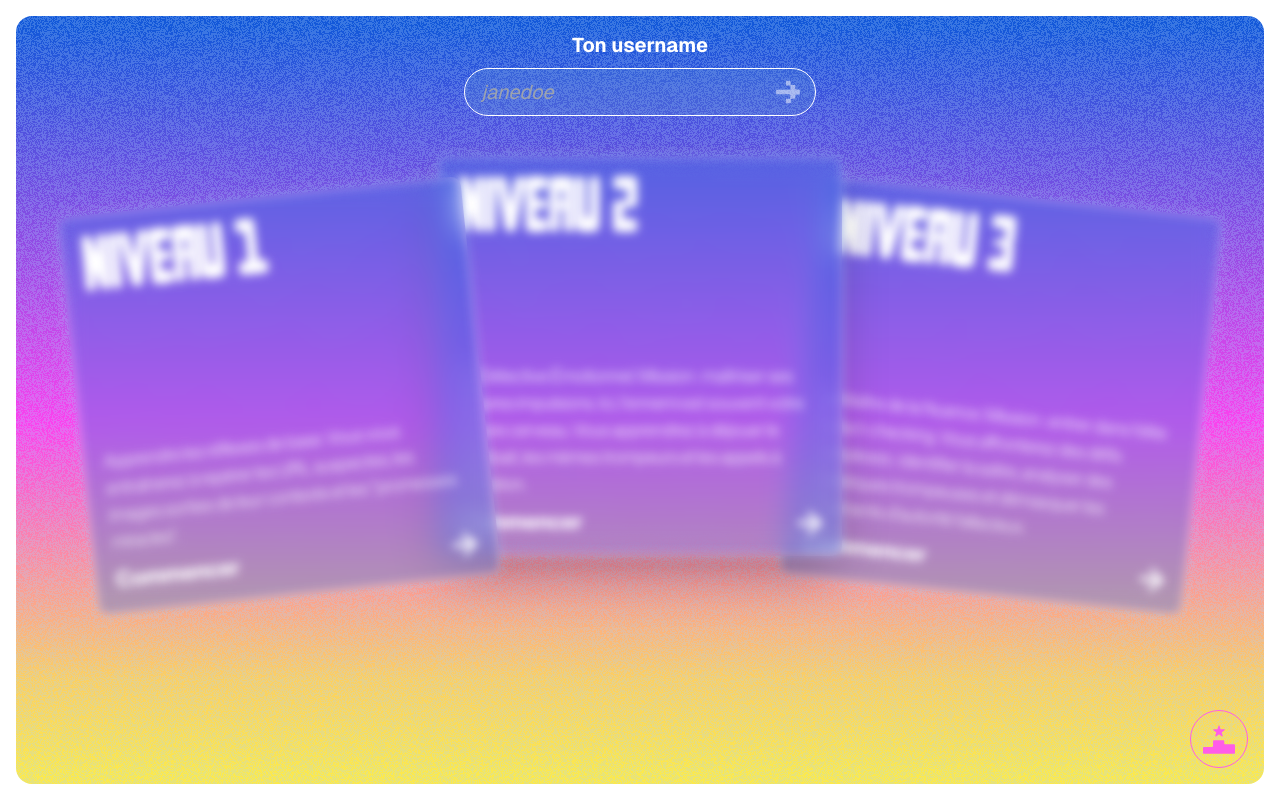
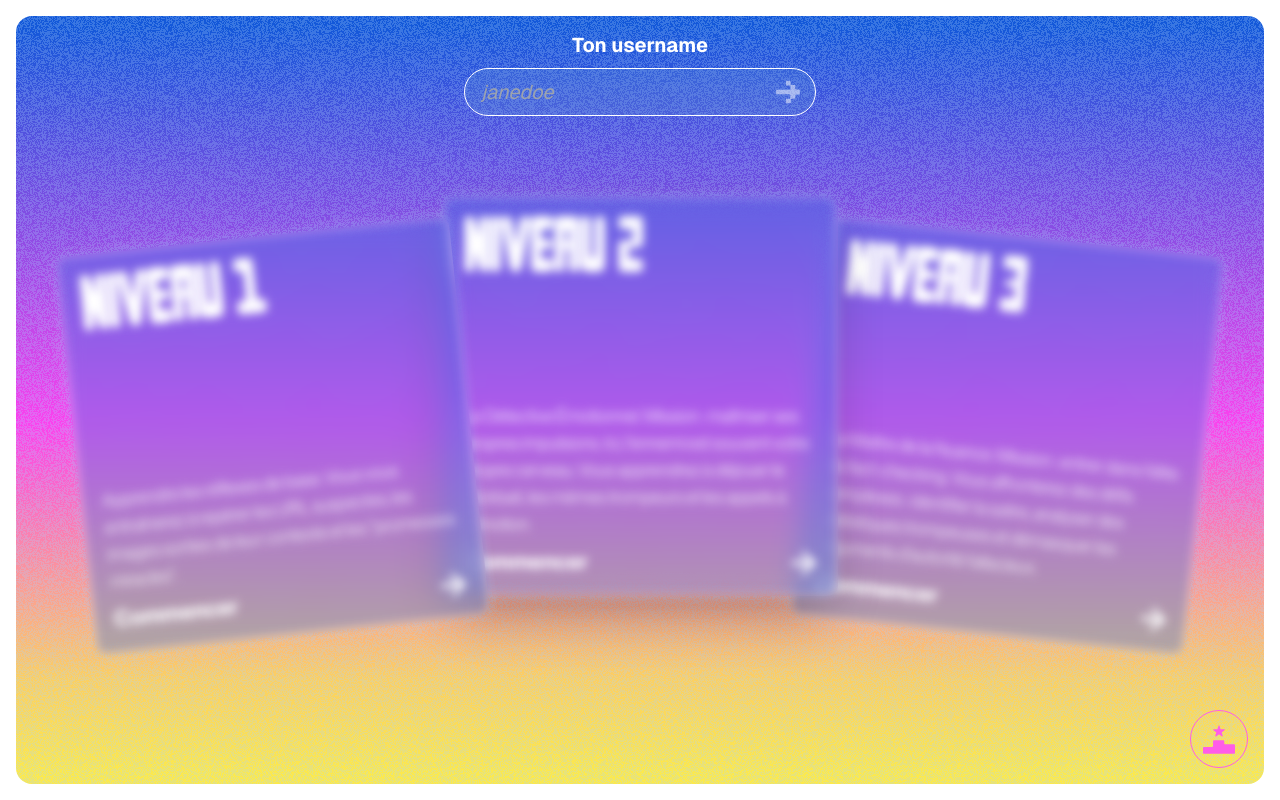
Before and after one commit to adelaidepillois/hackathon, a Next.js app: page /levels in a window 1280 px wide. Built offline with nearby package versions, Linux system fonts and the light colour scheme.

Commit message:
chore: mise à jour des fichiers

```diff
--- a/app/levels/page.tsx
+++ b/app/levels/page.tsx
@@ -111,7 +111,7 @@ export default function LevelsPage() {
 			</div>
 
 			<div className="w-full mx-auto flex flex-col items-center lg:relative lg:h-screen pt-[90px] md:pt-[30px]">
-				<div className="flex flex-col items-center md:gap-10 gap-4 w-full px-4">
+				<div className="flex flex-col items-center md:gap-[80px] gap-4 w-full px-4">
 					<form
 						onSubmit={handleSubmit}
 						className="flex flex-col gap-2 items-center w-full max-w-sm mx-auto relative px-4"
@@ -144,7 +144,7 @@ export default function LevelsPage() {
 
 					</form>
 
-					<div className="flex flex-col gap-4 w-full px-4 lg:px-0 lg:flex-row lg:items-start lg:justify-center">
+					<div className="flex flex-col gap-4 md:gap-8 w-full px-4 lg:px-0 lg:flex-row lg:items-start lg:justify-center">
 						{levels.map((level) => {
 							// Déterminer si le niveau est activé
 							const userLevel = user?.level || 1;
```
